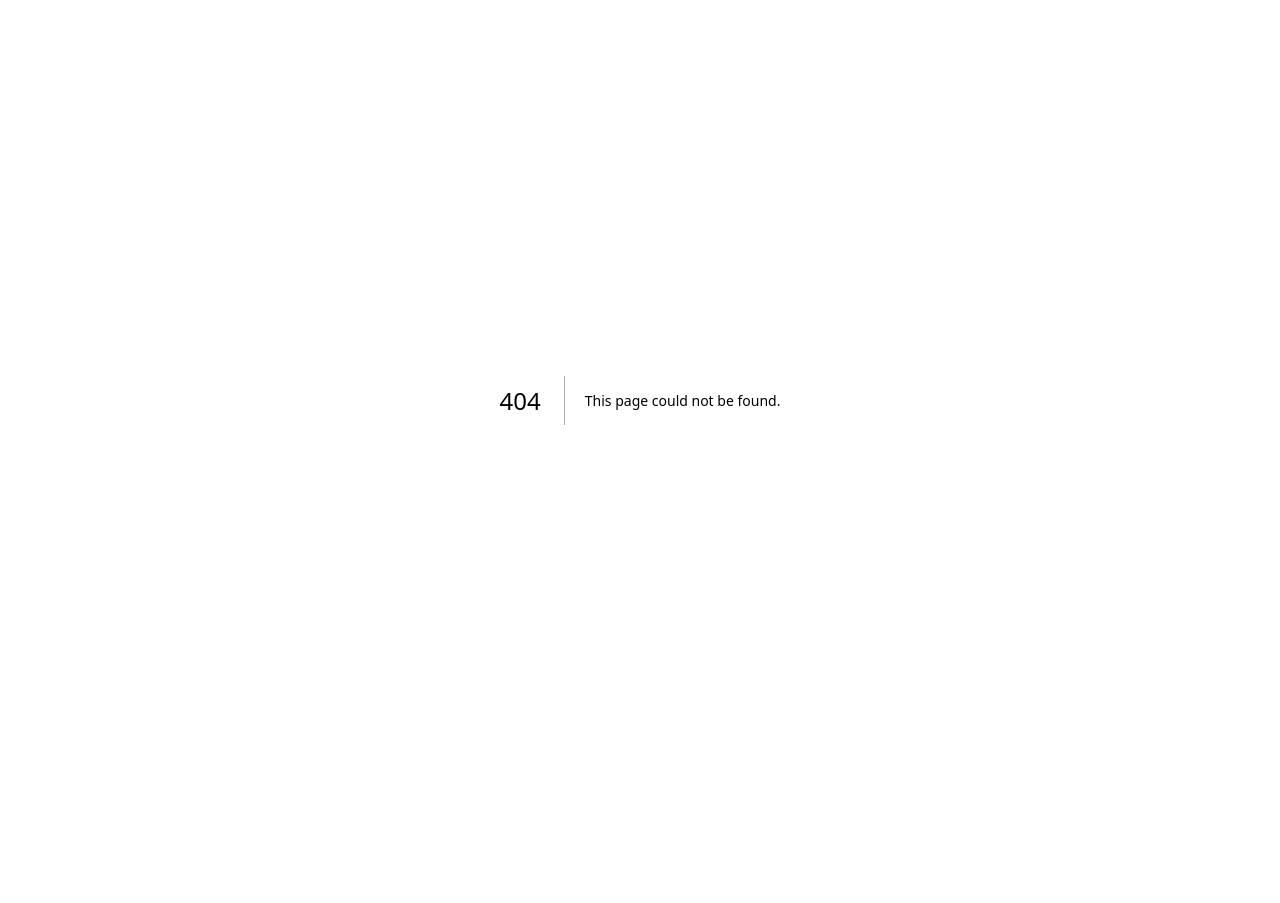
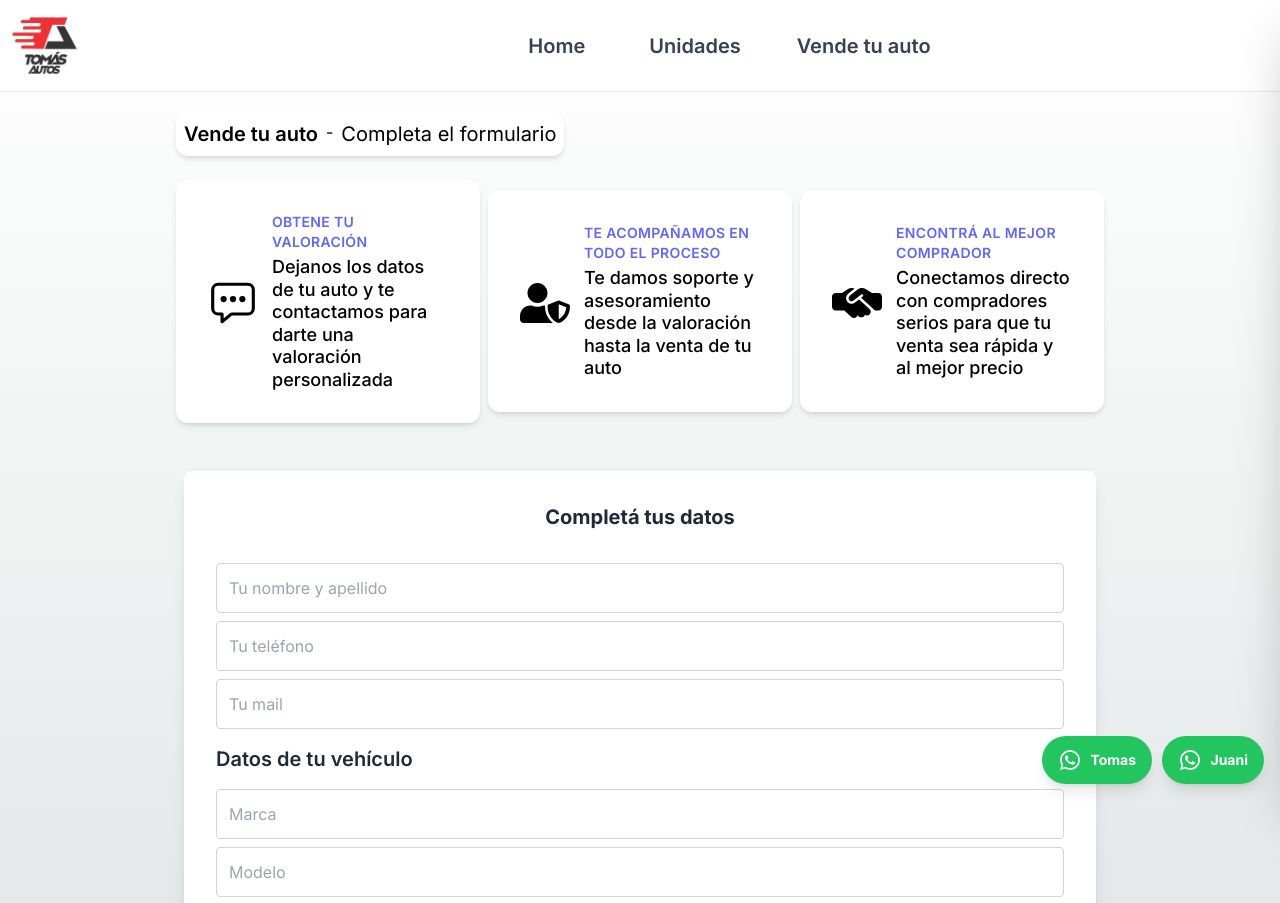
Before and after one commit to kevod1997/tomas-autos, a Next.js app: page /vende in a window 1280 px wide. Before the commit this address had no page. Shown: the top 903 px of the page. Before the commit the page ends 800 px from the top, so only its background shows below. Built offline with nearby package versions, Linux system fonts and the light colour scheme.

Commit message:
mocking views: vender, unidades

```diff
--- a/src/app/(store)/layout.tsx
+++ b/src/app/(store)/layout.tsx
@@ -1,26 +1,20 @@
 import { Footer, Sidebar, TopMenu, WhatsAppSticky } from "@/components";
 
 
-export default function StoreLayout( { children }: {
+export default function StoreLayout({ children }: {
   children: React.ReactNode;
-} ) {
+}) {
   return (
     <main className="min-h-screen">
-
       <TopMenu />
       <Sidebar />
-
-
       <div className="px-0 mt-24">
         {/* /*sm:px-10 */}
-        { children }
-
+        {children}
       </div>
-      <div className="flex">
       <WhatsAppSticky name="Juani" />
-      <WhatsAppSticky name="Tomas" className="mb-16"/>
-      </div>
-     <Footer />
+      <WhatsAppSticky name="Tomas" className="mr-28" />
+      <Footer />
     </main>
   );
 }
--- /dev/null
+++ b/src/app/(store)/unidades/[slug]/page.tsx
@@ -0,0 +1,35 @@
+export default async function CarBySlugPage() {
+    return (
+        <div className="mt-5 mb-20 grid grid-cols-1 md:grid-cols-3 gap-3">
+            {/* Slideshow */}
+            <div className="col-span-1 md:col-span-2 ">
+                {/* Mobile Slideshow */}
+                {/* <ProductMobileSlideshow
+            title={product.title}
+            images={product.images}
+            className="block md:hidden"
+          />
+   */}
+                {/* Desktop Slideshow */}
+                {/* <ProductSlideshow
+            title={product.title}
+            images={product.images}
+            className="hidden md:block"
+          />
+        </div>
+   */}
+                {/* Detalles */}
+                {/* <div className="col-span-1 px-5">
+          <StockLabel slug={product.slug} />
+
+          <h1 className={` ${titleFont.className} antialiased font-bold text-xl`}>
+            {product.title}
+          </h1>
+
+          <p className="text-lg mb-5">$ 15.000.000</p>
+  */}
+            </div>
+
+        </div>
+    )
+}
--- a/src/app/(store)/unidades/page.tsx
+++ b/src/app/(store)/unidades/page.tsx
@@ -11,11 +11,11 @@ export default function ProductsPage() {
 
   return (
     <div className="sm:mx-44 mb-12">
-      <div className="w-full flex justify-between items-center p-4 ">
+      <div className="w-full sm:flex sm:flex-row justify-between flex-col pt-6  items-center my-8">
         <Title
           title="Catalogo"
           subtitle="Unidades disponibles"
-          className="p-2"
+          className="p-2 mb-4 sm:mb-0"
         />
 
         <div className="relative">
@@ -35,8 +35,6 @@ export default function ProductsPage() {
       <div className="my-4"></div>
       <CarGrid />
       <div className="my-4"></div>
-
-      <CarGrid />
     </div>
   );
 }
--- /dev/null
+++ b/src/app/(store)/vende/page.tsx
@@ -0,0 +1,73 @@
+import { CategoryCard } from "@/components/ui/category-card/CategoryCard";
+import { IoChatboxEllipsesOutline } from "react-icons/io5";
+import { FaUserShield } from "react-icons/fa";
+import { FaHandshakeSimple } from "react-icons/fa6";
+import { Title } from "@/components";
+
+export const metadata = {
+  title: 'Vende',
+  description: 'Completa el formulario para que podamos ayudarte a vender tu auto.',
+};
+
+export default function sellPage() {
+  return (
+    <div className="my-12 sm:mx-44 ">
+      <div className="flex justify-start pt-4 mx-4 sm:mx-0">
+       <Title
+          title="Vende tu auto"
+          subtitle="Completa el formulario"
+          className="p-2"
+        />
+      </div>
+      <div className="flex flex-col sm:flex-row justify-center items-center sm:space-x-4 pt-6 mb-12 gap-4">
+        <div className="flex flex-col sm:flex-row justify-center items-center space-y-4 sm:space-y-0 gap-2 sm:mx-0 mx-2">
+          <CategoryCard
+            title="OBTENE TU VALORACIÓN"
+            description="Dejanos los datos de tu auto y te contactamos para darte una valoración personalizada"
+            icon={<IoChatboxEllipsesOutline size={50} />}
+          />
+          <CategoryCard
+            title="TE ACOMPAÑAMOS EN TODO EL PROCESO"
+            description="Te damos soporte y asesoramiento desde la valoración hasta la venta de tu auto"
+            icon={<FaUserShield  size={50} />}
+          />
+          <CategoryCard
+            title="ENCONTRÁ AL MEJOR COMPRADOR"
+            description="Conectamos directo con compradores serios para que tu venta sea rápida y al mejor precio"
+            icon={<FaHandshakeSimple size={50} />}
+          />
+        </div>
+      </div>
+      <div className="flex justify-center items-center mx-2">
+        <div className="bg-white p-8 rounded-lg shadow-lg w-full sm:mx-0 mx-2">
+          <h2 className="text-xl font-bold mb-8 text-center text-gray-800">Completá tus datos</h2>
+
+          {/* Formulario */}
+          <form className="space-y-4 ">
+            <div className="space-y-2">
+              <input className="border border-gray-300 p-3 rounded w-full" type="text" placeholder="Tu nombre y apellido" />
+              <input className="border border-gray-300 p-3 rounded w-full" type="text" placeholder="Tu teléfono" />
+              <input className="border border-gray-300 p-3 rounded w-full" type="email" placeholder="Tu mail" />
+            </div>
+
+            <h3 className="text-xl font-semibold mt-6 mb-4 text-gray-800">Datos de tu vehículo</h3>
+
+            <div className="space-y-2">
+              <input className="border border-gray-300 p-3 rounded w-full" type="text" placeholder="Marca" />
+              <input className="border border-gray-300 p-3 rounded w-full" type="text" placeholder="Modelo" />
+              <div className="grid grid-cols-2 gap-4">
+                <input className="border border-gray-300 p-3 rounded" type="text" placeholder="Año" />
+                <input className="border border-gray-300 p-3 rounded" type="text" placeholder="Kilometros" />
+              </div>
+              <textarea className="border border-gray-300 p-3 rounded w-full" placeholder="Datos adicionales que quieras comentarnos"></textarea>
+            </div>
+
+            <button className="w-full bg-blue-600 hover:bg-blue-700 text-white font-bold py-3 px-4 rounded transition duration-300 ease-in-out">
+              ¡Enviar!
+            </button>
+          </form>
+        </div>
+      </div>
+    </div>
+  );
+}
--- a/src/components/ui/category-card/CategoryCard.tsx
+++ b/src/components/ui/category-card/CategoryCard.tsx
@@ -4,12 +4,11 @@ interface Props {
   title: string;
   description: string;
   icon: JSX.Element;
-    href: string;
+  href?: string;
 }
 
-export const CategoryCard = ({title, description,icon, href} : Props) => {
-    return (
-        <Link href={href}>
+export const CategoryCard = ({ title, description, icon, href }: Props) => {
+  const cardContent = (
     <div className="flex justify-center items-center h-full">
       <div className="bg-white rounded-xl shadow-md overflow-hidden hover:shadow-lg transition-shadow duration-300 ease-in-out w-full sm:max-w-md md:max-w-lg">
         <div className="flex items-center p-8">
@@ -25,6 +24,11 @@ export const CategoryCard = ({title, description,icon, href} : Props) => {
         </div>
       </div>
     </div>
-        </Link>
-    )
+  );
+
+  return href ? (
+    <Link href={href}>{cardContent}</Link>
+  ) : (
+    cardContent
+  );
 }
```
Lines whose indentation alone changed are shown as unchanged.
